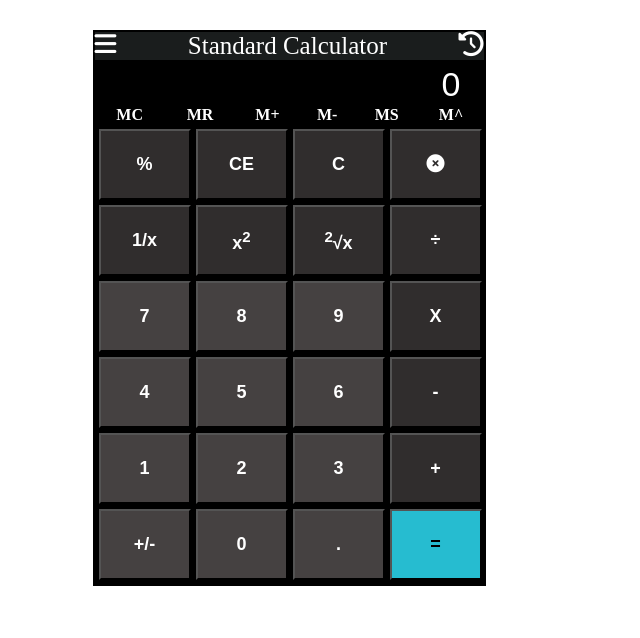
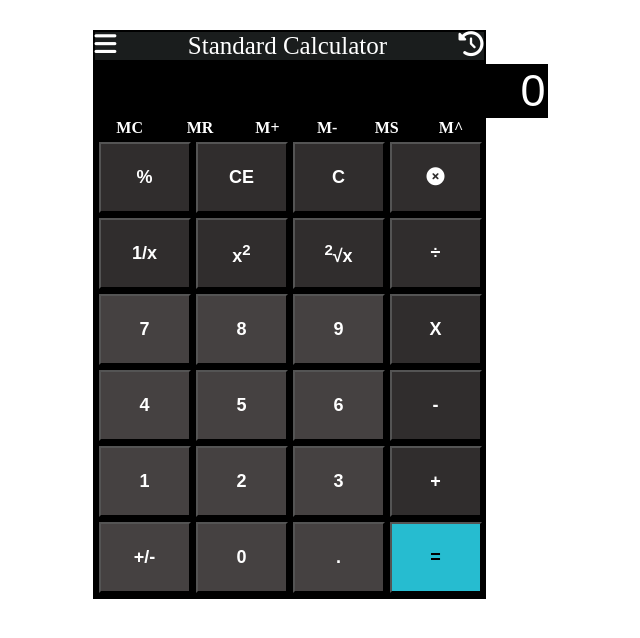
Before and after one commit to Sagark306/Calculator, a plain HTML site: page index.html in a window 1280 px wide. Shown: the whole page, without its empty margins (351-991 px from the left). Drawn offline with Linux system fonts and the light colour scheme.

Commit message:
Update style.css

```diff
--- a/style.css
+++ b/style.css
@@ -3,7 +3,7 @@ input{
 /*             padding: 31px; */
             border: none;
             text-align: right;
-            font-size: 34px;
+            font-size: 45px;
             color: white;
             background-color: black;
             outline: none;
```
